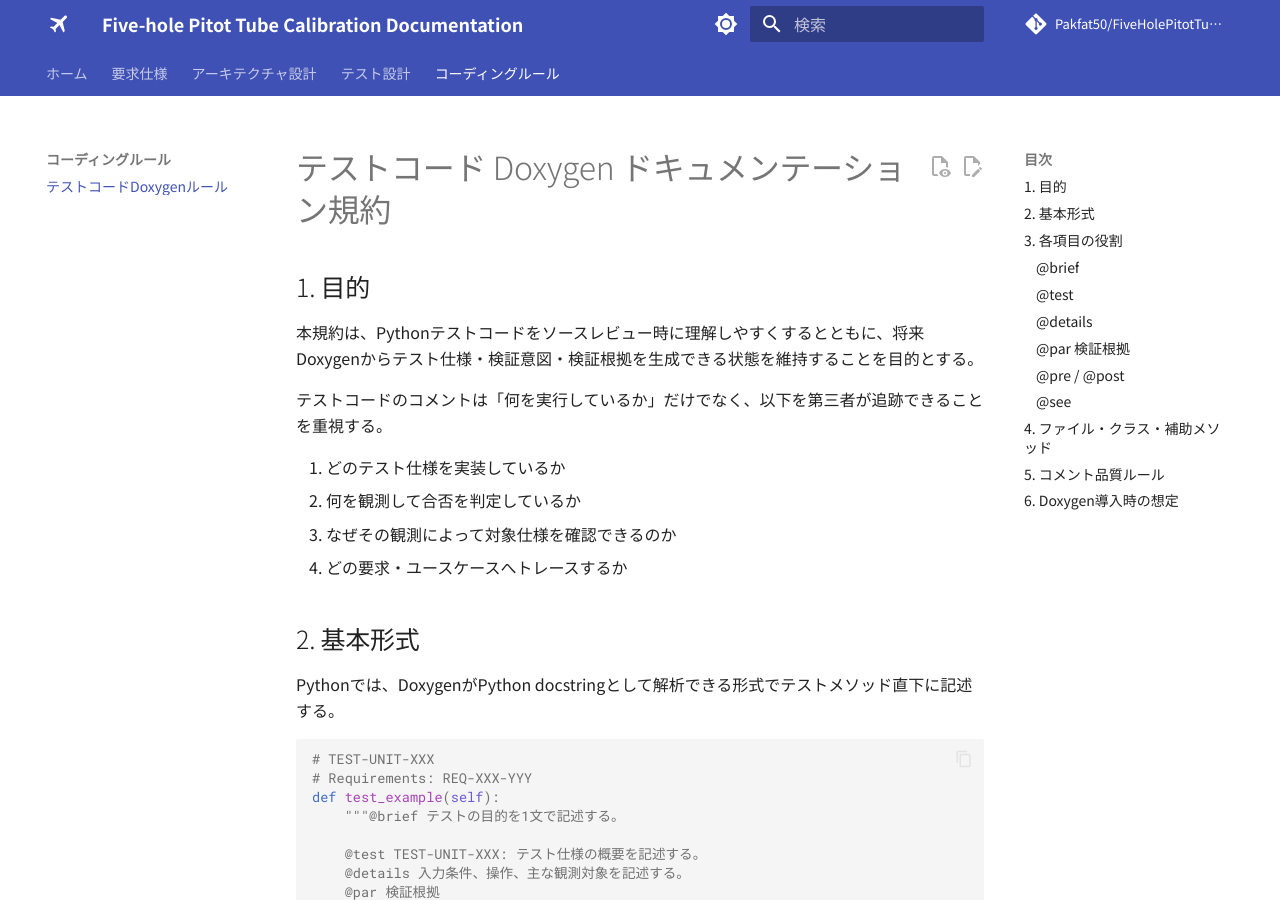
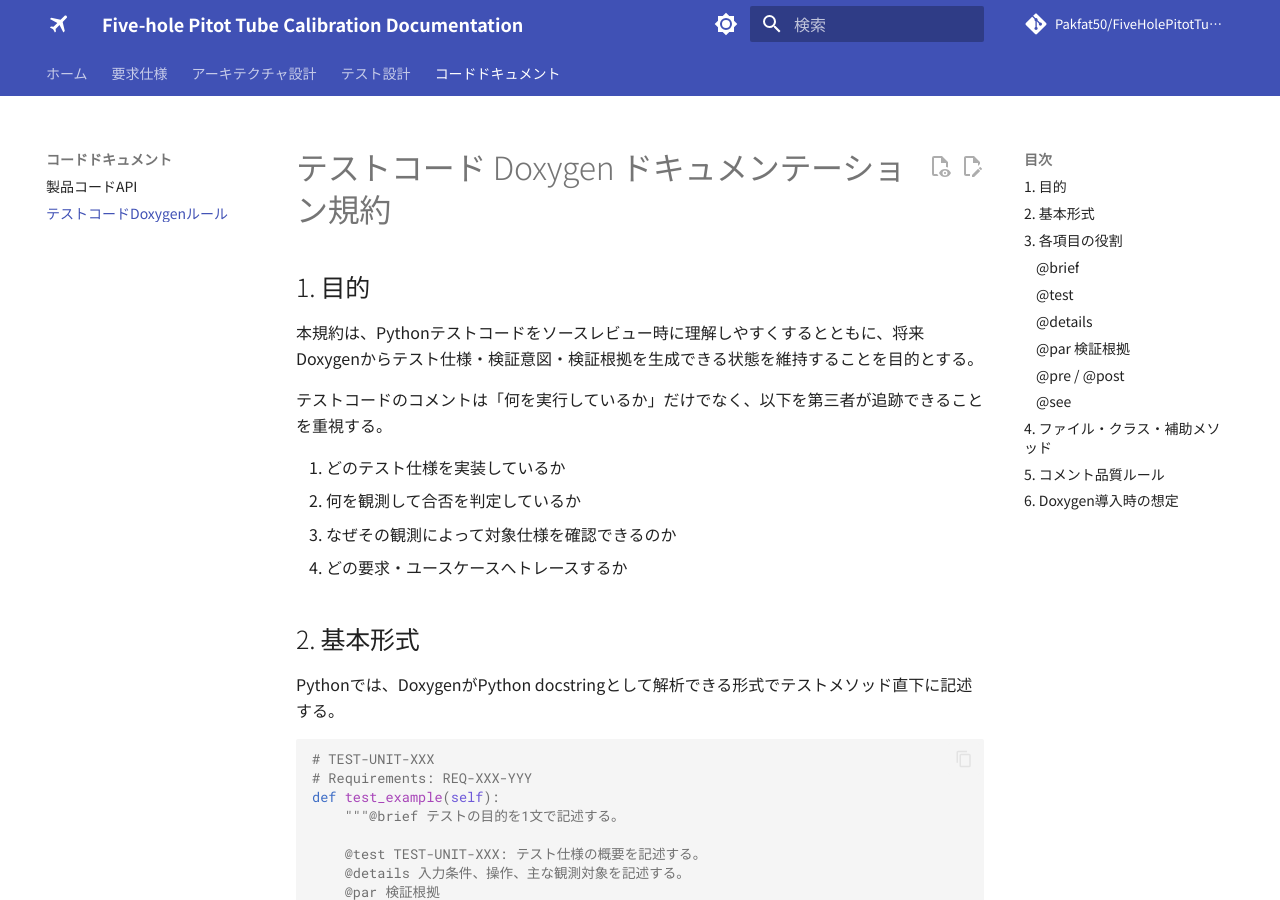
Before and after one commit to Pakfat50/FiveHolePitotTubeCalibration, an MkDocs documentation site: the page built from docs/test_doxygen_guideline.md, in a window 1280 px wide and 900 px high. Built offline with MkDocs 1.6.1 and Material for MkDocs 9.7.7, drawn with Linux system fonts in a browser that asks for light colours; comment, search, counter and statistics services are not loaded.

```diff
--- a/mkdocs.yml
+++ b/mkdocs.yml
@@ -50,6 +50,15 @@ theme:
 
 plugins:
   - search
+  - mkdocstrings:
+      handlers:
+        python:
+          options:
+            docstring_style: sphinx
+            members_order: source
+            show_source: false
+            show_root_heading: true
+            show_object_full_path: false
 
 markdown_extensions:
   - attr_list
@@ -86,5 +95,6 @@ nav:
       - アーキテクチャ設計書: architecture_design.md
   - テスト設計:
       - テスト仕様書: test_specification.md
-  - コーディングルール:
+  - コードドキュメント:
+      - 製品コードAPI: api.md
       - テストコードDoxygenルール: test_doxygen_guideline.md
```
